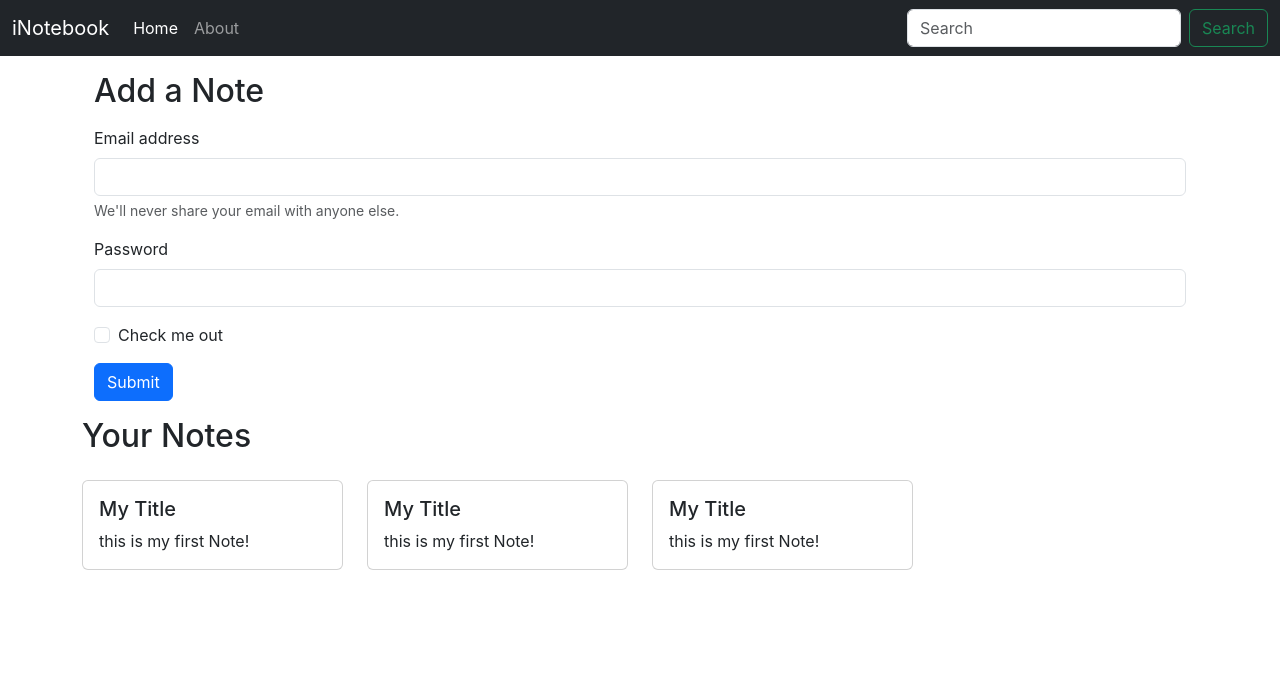
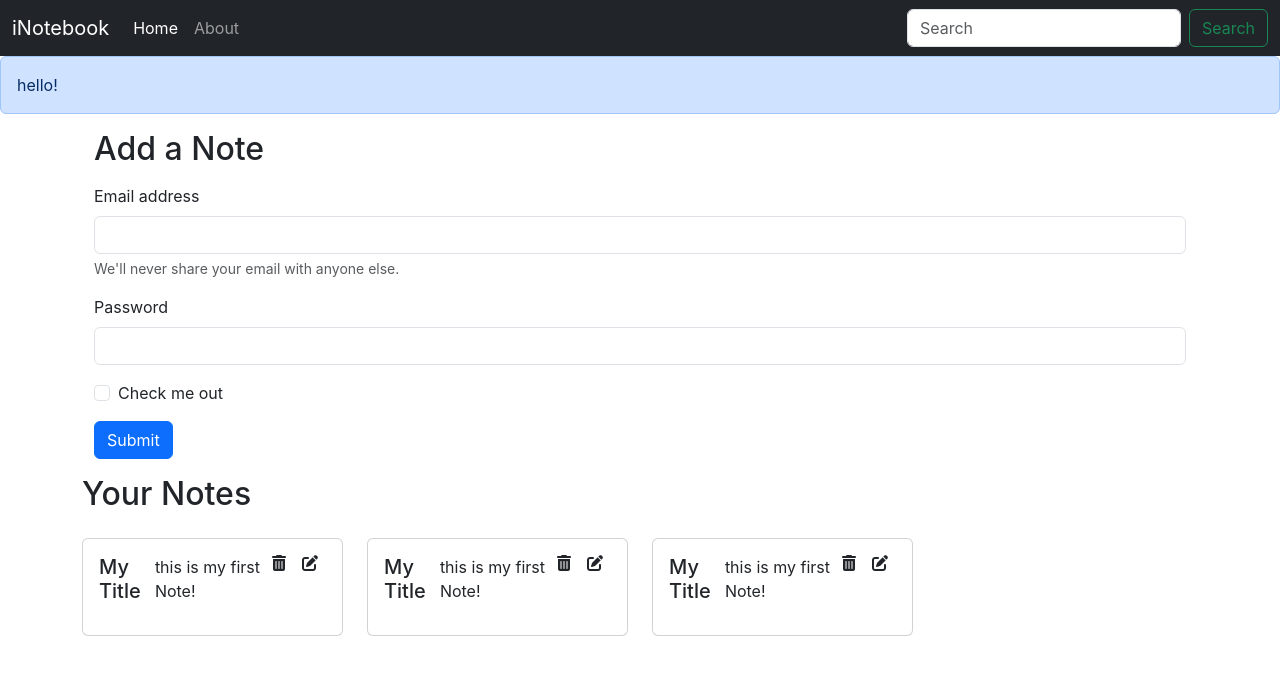
Before and after one commit to Achinmay05/inotebook, a React (Create React App) app: page / in a window 1280 px wide. Shown: the top 674 px of the page. Built offline with nearby package versions, Linux system fonts and the light colour scheme.

Commit message:
added alert

```diff
--- a/public/index.html
+++ b/public/index.html
@@ -35,6 +35,7 @@
 <body>
   <noscript>You need to enable JavaScript to run this app.</noscript>
   <div id="root"></div>
+  <script src="https://kit.fontawesome.com/555073bd1f.js" crossorigin="anonymous"></script>
   <!--
       This HTML file is a template.
       If you open it directly in the browser, you will see an empty page.
--- a/src/App.js
+++ b/src/App.js
@@ -9,6 +9,7 @@
   Route
 } from "react-router-dom";
 import NoteState from './context/notes/NoteState';
+import Alert from './components/Alert';
 
 function App() {
   return (
@@ -16,6 +17,7 @@
       <NoteState>
         <Router>
           <Navbar />
+          <Alert message = "hello!"/>
           <div className="container">
             <Routes>
               <Route exact path="/" element={<Home />} />
--- /dev/null
+++ b/src/components/Alert.js
@@ -0,0 +1,13 @@
+import React from 'react'
+
+export const Alert = (props) => {
+    return (
+        <div>
+            <div class="alert alert-primary" role="alert">
+                {props.message}
+            </div>
+        </div>
+    )
+}
+
+export default Alert
--- a/src/components/Home.js
+++ b/src/components/Home.js
@@ -7,20 +7,20 @@
       <div className="container my-3">
         <h2>Add a Note</h2>
         <form className='my-3'>
-          <div class="mb-3">
-            <label for="exampleInputEmail1" class="form-label">Email address</label>
-            <input type="email" class="form-control" id="exampleInputEmail1" aria-describedby="emailHelp" />
-            <div id="emailHelp" class="form-text">We'll never share your email with anyone else.</div>
+          <div className="mb-3">
+            <label htmlFor="exampleInputEmail1" className="form-label">Email address</label>
+            <input type="email" className="form-control" id="exampleInputEmail1" aria-describedby="emailHelp" />
+            <div id="emailHelp" className="form-text">We'll never share your email with anyone else.</div>
           </div>
-          <div class="mb-3">
-            <label for="exampleInputPassword1" class="form-label">Password</label>
-            <input type="password" class="form-control" id="exampleInputPassword1" />
+          <div className="mb-3">
+            <label htmlFor="exampleInputPassword1" className="form-label">Password</label>
+            <input type="password" className="form-control" id="exampleInputPassword1" />
           </div>
-          <div class="mb-3 form-check">
-            <input type="checkbox" class="form-check-input" id="exampleCheck1" />
-            <label class="form-check-label" for="exampleCheck1">Check me out</label>
+          <div className="mb-3 form-check">
+            <input type="checkbox" className="form-check-input" id="exampleCheck1" />
+            <label className="form-check-label" htmlFor="exampleCheck1">Check me out</label>
           </div>
-          <button type="submit" class="btn btn-primary">Submit</button>
+          <button type="submit" className="btn btn-primary">Submit</button>
         </form>
       </div>
       <Notes/>
--- a/src/components/Noteitem.js
+++ b/src/components/Noteitem.js
@@ -4,10 +4,16 @@
     const { note } = props;
     return (
         <div className='col-md-3'>
-            <div class="card my-3">
-                <div class="card-body">
-                    <h5 class="card-title">{note.title}</h5>
-                    <p class="card-text">{note.description}</p>
+            <div className="card my-3">
+                <div className="card-body">
+                    <div className="d-flex">
+
+                    <h5 className="card-title">{note.title}</h5>
+                    <p className="card-text">{note.description}</p>
+                    <i className="fa-solid fa-trash-can mx-2"></i>
+
+                    <i className="fa-solid fa-pen-to-square mx-2"></i>
+                    </div>
                 </div>
             </div>
         </div>
--- a/src/components/Notes.js
+++ b/src/components/Notes.js
@@ -11,7 +11,7 @@
     <div className="row my-3">
         <h2>Your Notes</h2>
         {notes.map((note)=> {
-          return <Noteitem note={note}/>
+          return <Noteitem key= {note._id} note={note}/>
         })}
       </div>
   )
--- a/src/index.css
+++ b/src/index.css
@@ -11,3 +11,7 @@
   font-family: source-code-pro, Menlo, Monaco, Consolas, 'Courier New',
     monospace;
 }
+
+i{
+  cursor: pointer;
+}
```
